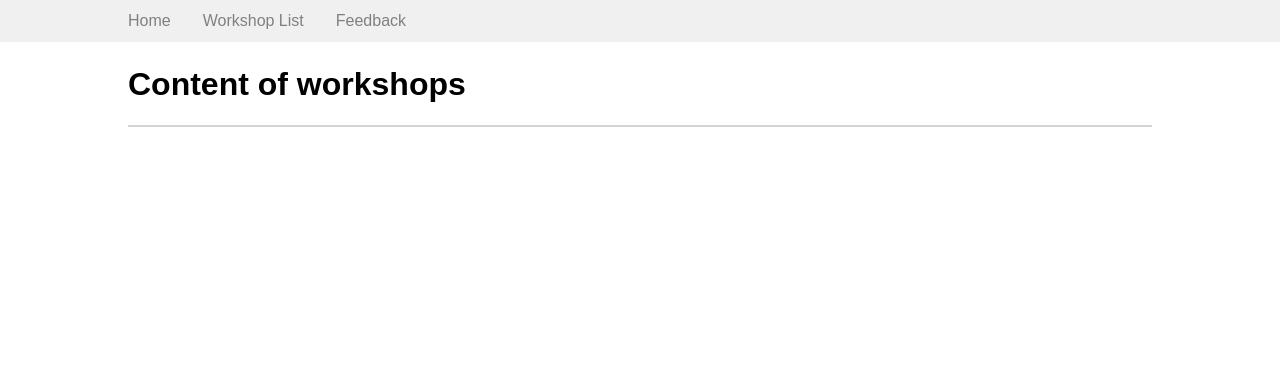
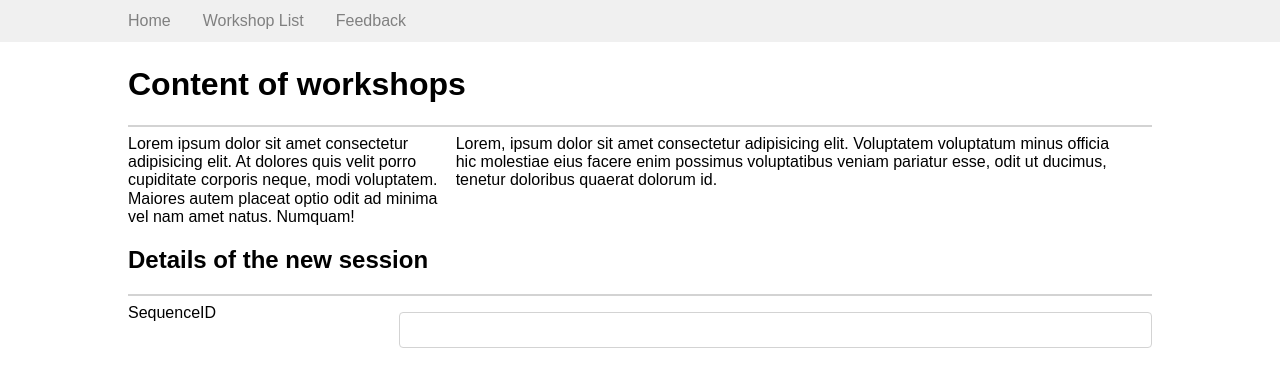
Before and after one commit to AditiKandhway/Workshop-App, a website: page Public/workshops-details.html in a window 1280 px wide. Drawn offline with Linux system fonts and the light colour scheme.

Commit message:
Added details page

```diff
--- /dev/null
+++ b/Public/css/form.css
@@ -0,0 +1,29 @@
+.form-group{
+   display:flex;
+   flex-wrap:wrap;
+   justify-content: space-between;
+}
+.form-group label{
+    flex-basis:100%;
+}
+.form-group .form-control{
+    flex-basis:100%;
+    padding:0.5em;
+    border:1px solid lightgray;
+    border-radius:4px;
+    margin:0.5em 0;
+}
+.form-group .form-control:focus{
+    outline:0;
+    box-shadow: 0px 0px 2px 2px rgba(64,128,192,0.5);;
+}
+
+@media (min-width:992px)
+{
+    .form-group label{
+        flex-basis:23.5%;
+    }
+    .form-group .form-control{
+        flex-basis:73.5%;
+    }
+}
--- /dev/null
+++ b/Public/css/grid.css
@@ -0,0 +1,9 @@
+.row{
+    display: flex;
+}
+.col-4{
+    flex-basis: 32%;
+}
+.col-8{
+    flex-basis:64%;
+}
--- /dev/null
+++ b/Public/js/pages/workshop-details.js
@@ -0,0 +1,7 @@
+// split and extract the string.
+let search = (window.location.search.substr(1));
+let params=search.split('&');
+const id = params[0].split('=')[1];
+const name=params[1].split('=')[1].replace(/\+/g, ' ');
+console.log(id,name);
+document.querySelector('#workshop-name').innerText=name;
--- a/Public/workshops-details.html
+++ b/Public/workshops-details.html
@@ -6,6 +6,8 @@
     <meta name="viewport" content="width=device-width, initial-scale=1.0">
     <link rel="stylesheet" href="/external/normalize.css">
     <link rel="stylesheet" href="/css/utils.css">
+    <link rel="stylesheet" href="/css/grid.css">
+    <link rel="stylesheet" href="/css/form.css">
     <link rel="stylesheet" href="/css/app.css">
     <link rel="stylesheet" href="/css/nav.css">
     <link rel="stylesheet" href="/css/pages/Workshop-list.css">
@@ -23,12 +25,32 @@
     </nav>
     <main>
     <div class="container my-lg">
-            <h1>Content of workshops</h1>
+            <h1 id="workshop-name">Content of workshops</h1>
             <hr />
-            <div class="workshops-list">
-
+            <div class="workshops-details">
+               <div class="row">
+                  <div class="col-4">
+                    Lorem ipsum dolor sit amet consectetur adipisicing elit. At dolores quis velit porro cupiditate corporis neque, modi voluptatem. Maiores autem placeat optio odit ad minima vel nam amet natus. Numquam!
+                  </div>
+                  <div class="col-8">
+                    Lorem, ipsum dolor sit amet consectetur adipisicing elit. Voluptatem voluptatum minus officia hic molestiae eius facere enim possimus voluptatibus veniam pariatur esse, odit ut ducimus, tenetur doloribus quaerat dolorum id.
+                  </div>
+               </div>
             </div>
+            <h2>
+              Details of the new session
+            </h2>
+            <hr />
+            <form>
+              <div class="form-group">
+                  <label for="sequenceID">SequenceID</label>
+                  <input type="text" id="sequenceID" name="sequenceID" class="form-control"/>
+              </div>
+            </form>
      </div>
   </main>
+  <script src="js/pages/workshop-details.js">
+
+  </script>
 </body>
 </html>
```
Also changed, not shown: Public/workshops-list.html (+3 -3 lines).
